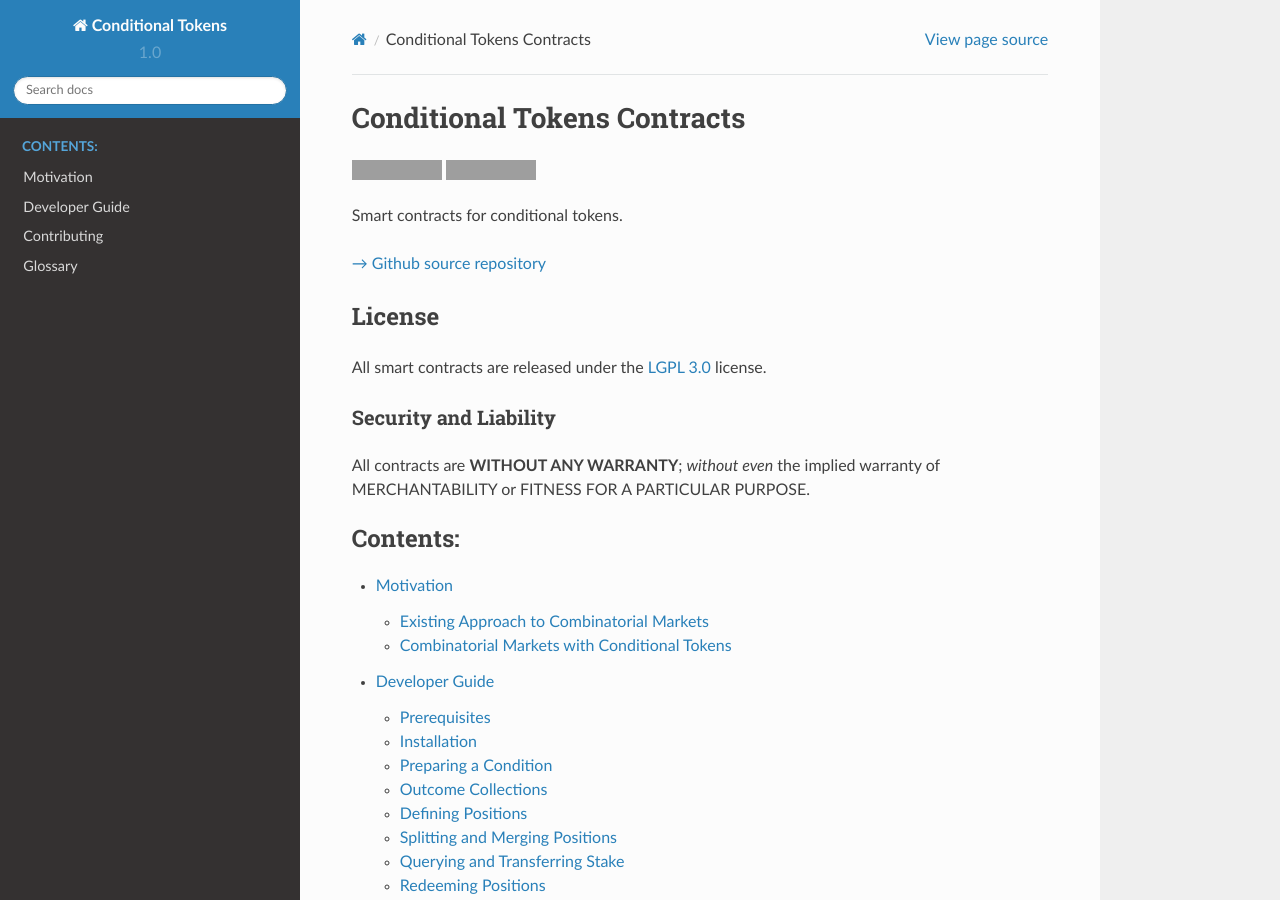
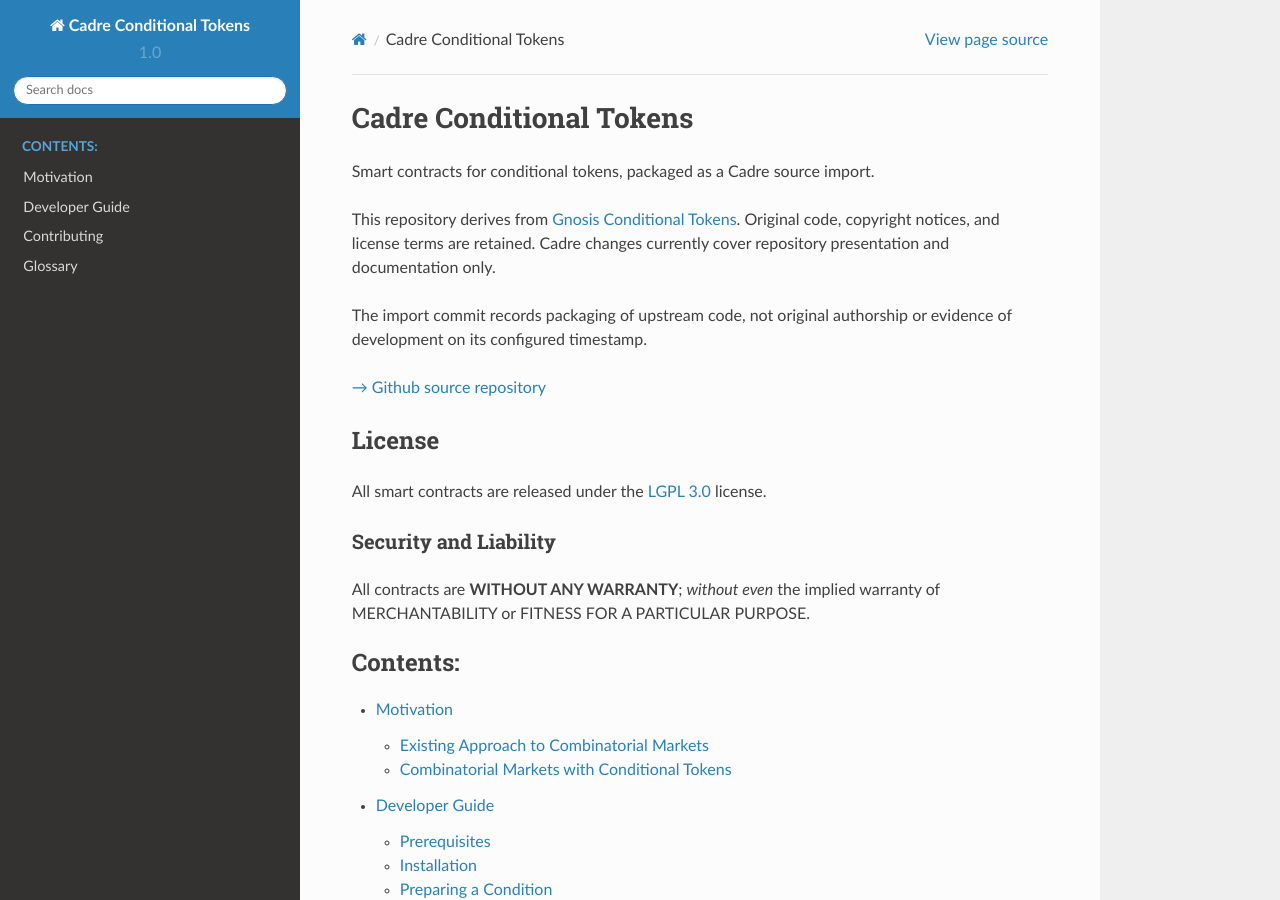
Before and after one commit to 0xmeataxe/cadre-conditional-tokens, a Sphinx documentation site: the page built from docs/index.rst, in a window 1280 px wide and 900 px high. Built offline with Sphinx 7.4.7 and the Read the Docs theme 2.0.0, drawn with Linux system fonts in a browser that asks for light colours; grey boxes are pictures that could not be loaded.

Commit message:
v1.0.3
Original-author: Alan Lu <alanlu1023@gmail.com>
Original-commit: eeefca66eb46c800a9aaab88db2064a99026fde5
Cadre-import: Branding and documentation folded into this commit; timestamp retained from upstream.
Original-committer: Alan Lu <alanlu1023@gmail.com>

```diff
--- a/docs/conf.py
+++ b/docs/conf.py
@@ -19,7 +19,7 @@ import os
 
 # -- Project information -----------------------------------------------------
 
-project = 'Conditional Tokens'
+project = 'Cadre Conditional Tokens'
 copyright = '2018, Gnosis Ltd'
 author = 'Gnosis'
 
--- a/docs/index.rst
+++ b/docs/index.rst
@@ -1,19 +1,19 @@
-Conditional Tokens Contracts
-============================
+Cadre Conditional Tokens
+========================
 
-.. image:: https://travis-ci.org/gnosis/conditional-tokens-contracts.svg?branch=master
-   :target: https://travis-ci.org/gnosis/conditional-tokens-contracts
-   :alt: Build Status
+Smart contracts for conditional tokens, packaged as a Cadre source import.
 
-.. image:: https://badges.greenkeeper.io/gnosis/conditional-tokens-contracts.svg
-   :target: https://greenkeeper.io/
-   :alt: Greenkeeper badge
+This repository derives from `Gnosis Conditional Tokens
+<https://github.com/gnosis/conditional-tokens-contracts>`_. Original code,
+copyright notices, and license terms are retained. Cadre changes currently
+cover repository presentation and documentation only.
 
-Smart contracts for conditional tokens.
+The import commit records packaging of upstream code, not original authorship
+or evidence of development on its configured timestamp.
 
 `→ Github source repository`_
 
-.. _→ Github source repository: https://github.com/gnosis/conditional-tokens-contracts
+.. _→ Github source repository: https://github.com/0xmeataxe/cadre-conditional-tokens
 
 
 License
--- a/package.json
+++ b/package.json
@@ -1,6 +1,6 @@
 {
   "name": "@gnosis.pm/conditional-tokens-contracts",
-  "version": "1.0.2",
+  "version": "1.0.3",
   "description": "Collection of smart contracts for the conditional tokens",
   "scripts": {
     "lint": "eslint .",
```
Also changed, not shown: PROVENANCE.md (added, +26 -0 lines), README.rst (+14 -10 lines), RECONSTRUCTION.md (added, +8 -0 lines).
